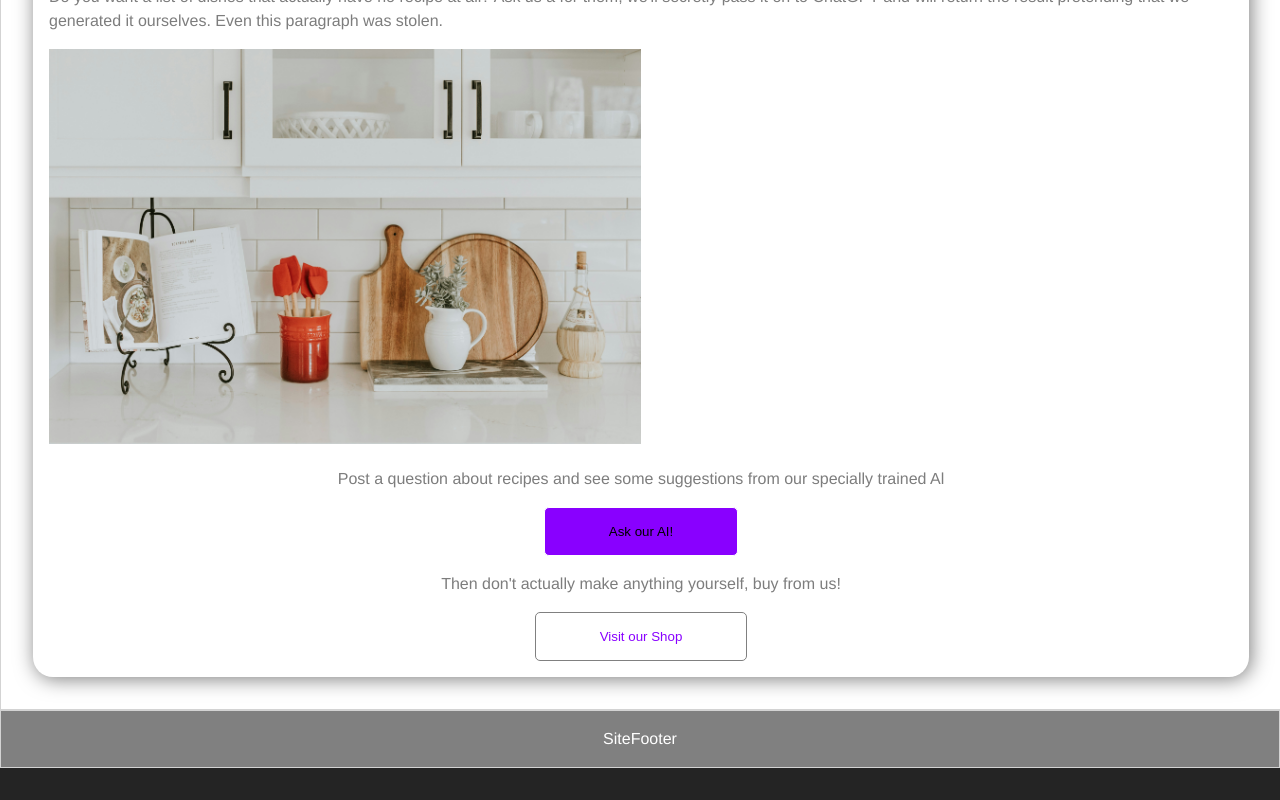
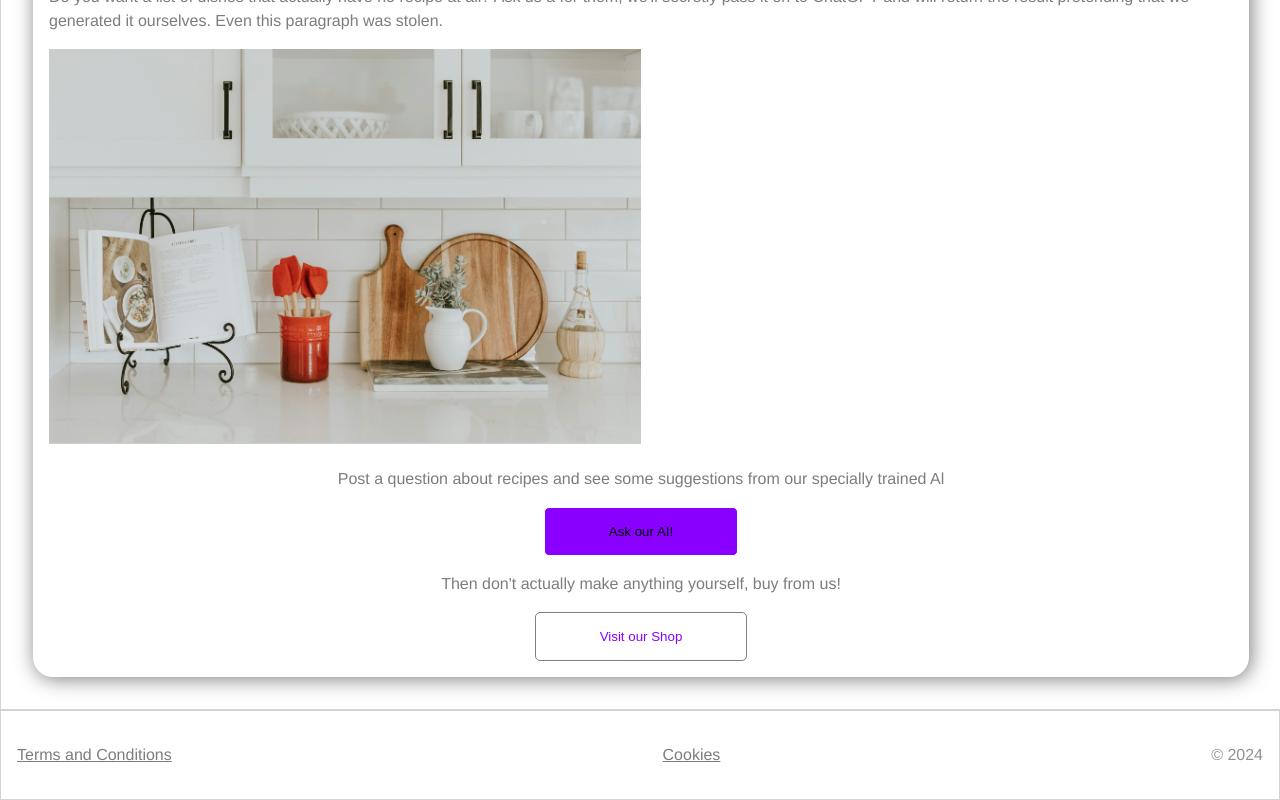
Before and after one commit to technative-academy/Team-Wolf, a React (Vite) app: page / in a window 1280 px wide. Shown: the part 284-1084 px from the top of the page. Before the commit the page ends 1052 px from the top, so only its background shows below. Built offline with nearby package versions, Linux system fonts and the light colour scheme.

Commit message:
create a footer with terms and conditions and cookies links, and a copyright logo

```diff
--- a/src/components/Footer/Footer.jsx
+++ b/src/components/Footer/Footer.jsx
@@ -1,7 +1,11 @@
 import styles from "./Footer.module.css";
 
 function Footer() {
-  return <div className={styles.wrapper}>SiteFooter</div>;
+  return <div className={styles.wrapper}>
+    <p> <a href="#">Terms and Conditions</a></p>
+    <p><a href="#">Cookies</a></p>
+    <p className="copyright"><span>&#169;</span> 2024</p>
+  </div>;
 }
 
 export default Footer;
--- a/src/components/Footer/Footer.module.css
+++ b/src/components/Footer/Footer.module.css
@@ -1,9 +1,8 @@
 .wrapper {
+  display: flex;
+  justify-content: space-between;
   padding: 1rem;
   border: 1px solid lightgray;
-  display: flex;
-  align-items: center;
-  justify-content: center;
-  color: white;
-  background: grey;
+  color: rgb(147, 144, 144);
+  background: rgb(255, 255, 255);
 }
```
